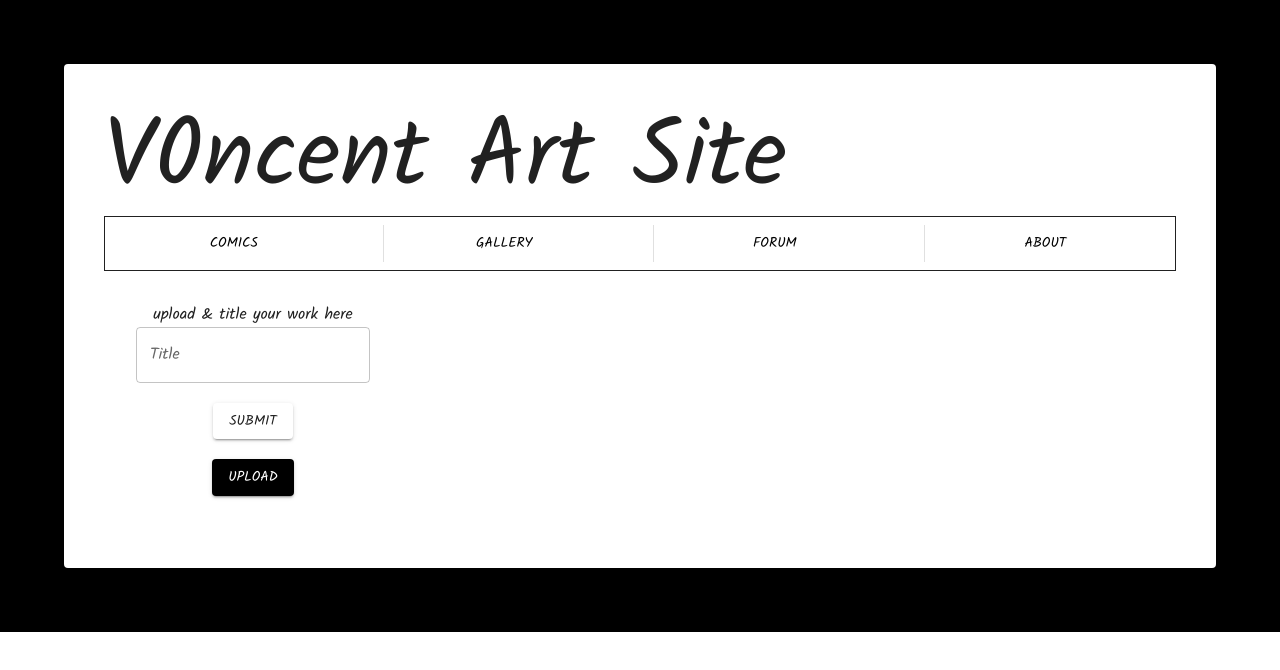
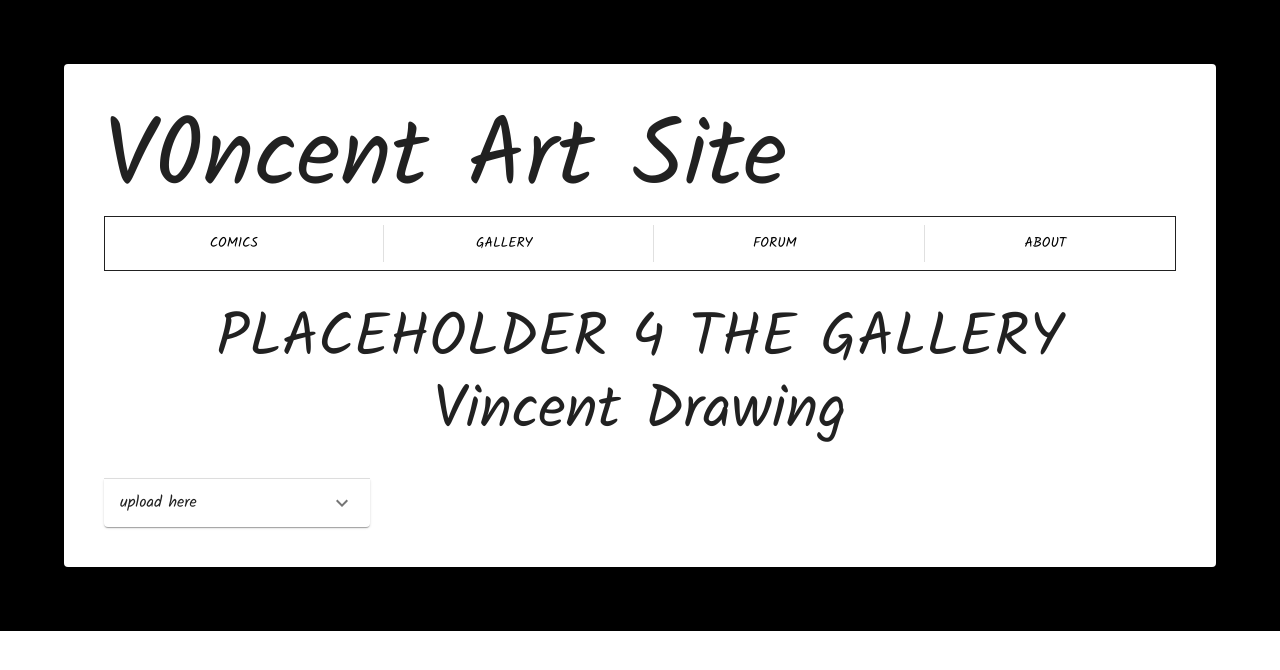
Before and after one commit to v0ncent/v0ncentArtSite, a React (Create React App) app in the folder v0ncentartsite/: page /gallery in a window 1280 px wide. Shown: the top 670 px of the page. Built offline with nearby package versions, Linux system fonts and the light colour scheme.

Commit message:
added barebones form to galleryPage

```diff
--- a/v0ncentartsite/package.json
+++ b/v0ncentartsite/package.json
@@ -6,6 +6,7 @@
     "@emotion/react": "^11.9.0",
     "@emotion/styled": "^11.8.1",
     "@fontsource/kalam": "^4.5.8",
+    "@mui/icons-material": "^5.6.2",
     "@mui/material": "^5.6.4",
     "@testing-library/jest-dom": "^5.16.4",
     "@testing-library/react": "^13.2.0",
--- a/v0ncentartsite/src/components/galleryPage/GalleryPage.jsx
+++ b/v0ncentartsite/src/components/galleryPage/GalleryPage.jsx
@@ -1,5 +1,12 @@
-import { Typography } from "@mui/material";
-import { Box, Grid, TextField, Button } from "@mui/material";
+import {
+  Accordion,
+  Typography,
+  AccordionSummary,
+  AccordionDetails,
+} from "@mui/material";
+import { Box, Grid, TextField, Button, Stack } from "@mui/material";
+
+import ExpandMoreIcon from "@mui/icons-material/ExpandMore";
 
 // Importing needed components
 import TopNav from "../TopNav/TopNav";
@@ -9,24 +16,40 @@ const Input = styled("input")({
   display: "none",
 });
 
-
 function GalleryPage() {
   return (
     <>
+      {/* TODO: add head title for gallery page called "The Gallery" (ill draw this) */}
+      <Grid container>
+        <Grid item xs={12}>
           <TopNav />
-      {/* TODO: add head title for gallery page called "The Gallery" (ill draw this) */}
-      <Grid container sx={{ p: 4 }}>
+        </Grid>
+
+        <Grid item xs={12} sx={{ p: 4 }}>
+          <Typography variant="h2">
+            PLACEHOLDER 4 THE GALLERY Vincent Drawing
+          </Typography>
+        </Grid>
+
+        <Accordion color="primary.main">
+          <AccordionSummary
+            expandIcon={<ExpandMoreIcon />}
+            aria-controls="panel1a-content"
+            id="panel1a-header"
+          >
+            <Typography>upload here</Typography>
+          </AccordionSummary>
+          <AccordionDetails>
+            <Typography>upload & title your work here</Typography>
+            <Grid item xs={12}>
               <Box component={"form"}>
-          <Grid item xs={12}>
-            <Typography>upload & title your work here</Typography>
-            <TextField label="Title" variant="outlined" />
+                <TextField label="title" variant="outlined" />
                 <br />
                 <br />
                 <Button variant="contained" color="secondary">
                   submit
                 </Button>
-            <br />
-            <br />
+                {"  .  "}
                 <label htmlFor="contained-button-file">
                   <Input
                     accept="image/*"
@@ -38,8 +61,10 @@ function GalleryPage() {
                     Upload
                   </Button>
                 </label>
+              </Box>
             </Grid>
-        </Box>
+          </AccordionDetails>
+        </Accordion>
       </Grid>
     </>
   );
```
Also changed, not shown: 1 other file (tests, documents, lock files or other folders). Lines whose indentation alone changed are shown as unchanged.
